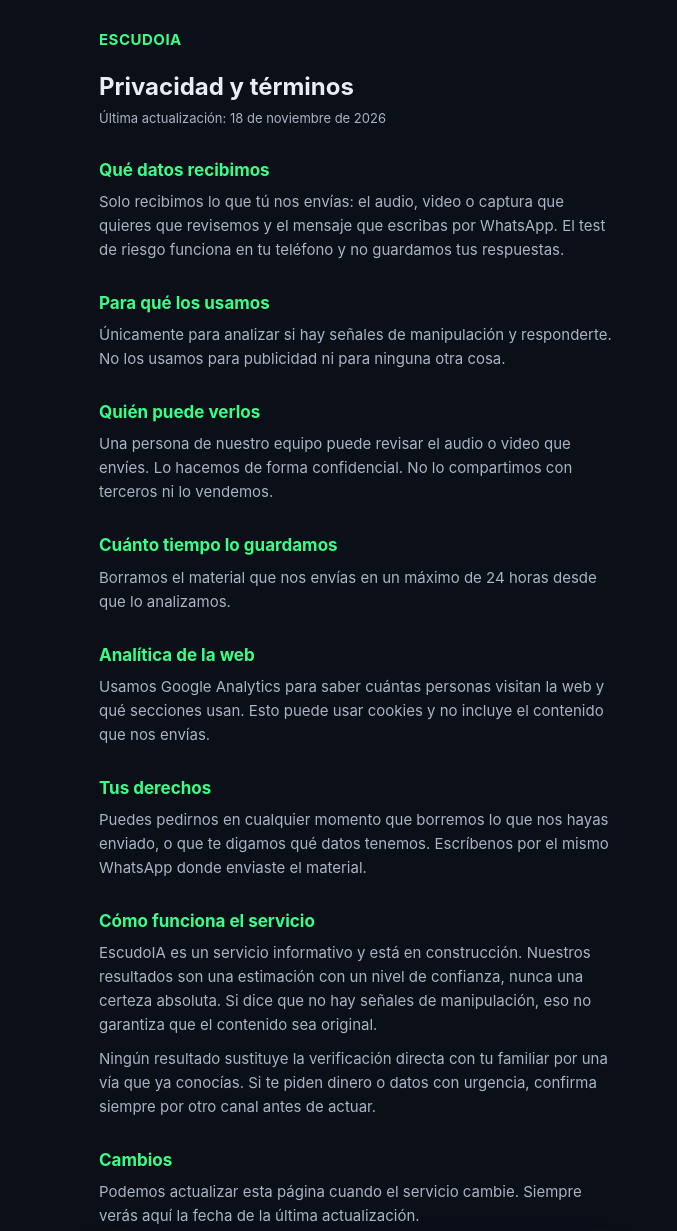
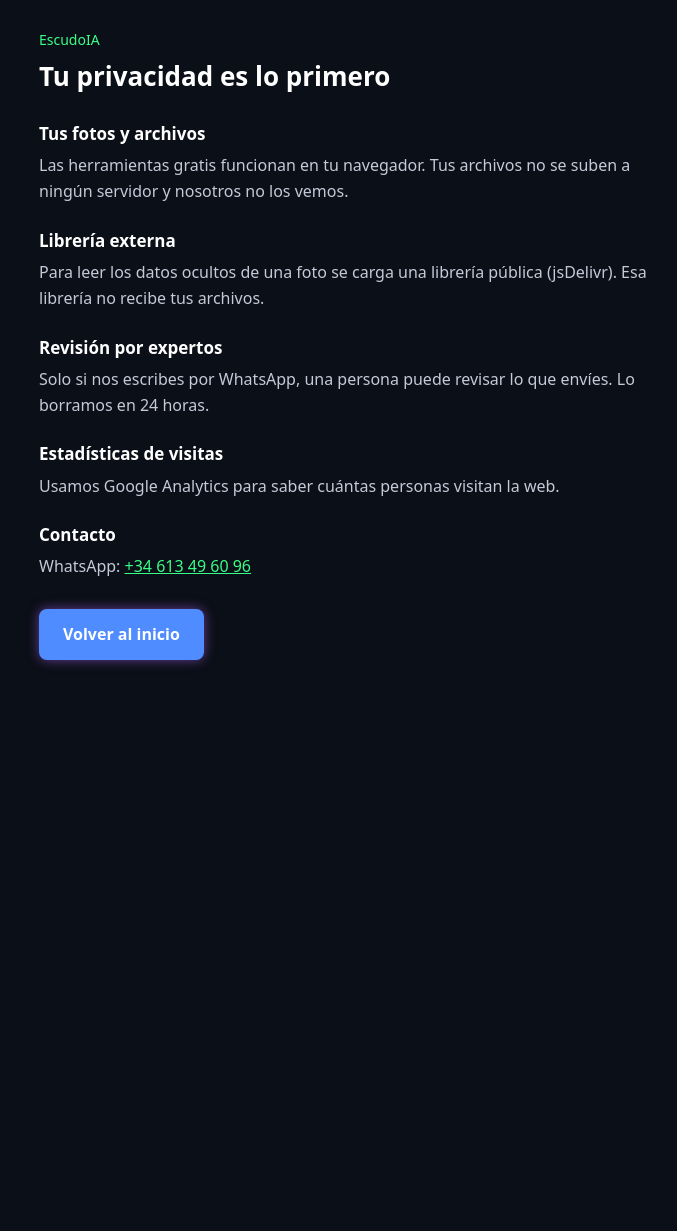
Before and after one commit to garpules/escudoia, a plain HTML site: page privacidad.html in a window 1280 px wide. Shown: the top 1231 px of the page, without its empty margins (281-958 px from the left). After the commit the page ends 800 px from the top, so only its background shows below. Drawn offline with Linux system fonts and the light colour scheme.

Commit message:
Update privacidad.html

```diff
--- a/privacidad.html
+++ b/privacidad.html
@@ -2,58 +2,45 @@
 <html lang="es">
 <head>
 <meta charset="UTF-8">
-<meta name="viewport" content="width=device-width, initial-scale=1.0">
-<title>Privacidad y términos — EscudoIA</title>
-<meta name="robots" content="index, follow">
+<meta name="viewport" content="width=device-width, initial-scale=1">
+<title>Privacidad y términos | EscudoIA</title>
+<meta name="description" content="Cómo cuida EscudoIA tu privacidad: tus archivos no se suben a ningún servidor.">
+<script>(function(w,d,s,l,i){w[l]=w[l]||[];w[l].push({'gtm.start':new Date().getTime(),event:'gtm.js'});var f=d.getElementsByTagName(s)[0],j=d.createElement(s),dl=l!='dataLayer'?'&l='+l:'';j.async=true;j.src='https://www.googletagmanager.com/gtm.js?id='+i+dl;f.parentNode.insertBefore(j,f);})(window,document,'script','dataLayer','GTM-WVXN2PNC');</script>
+<script async src="https://www.googletagmanager.com/gtag/js?id=G-EX9MNLHWH7"></script>
+<script>window.dataLayer=window.dataLayer||[];function gtag(){dataLayer.push(arguments);}gtag('js',new Date());gtag('config','G-EX9MNLHWH7');</script>
 <style>
-  :root{--bg:#0b0f17;--text:#e8edf5;--dim:#a9b4c6;--green:#39FF88;--accent:#4f8cff;
-    --glow:0 0 6px rgba(176,102,255,1),0 0 20px rgba(176,102,255,.75),0 0 38px rgba(176,102,255,.45);}
-  *{box-sizing:border-box;}
-  body{margin:0;background:var(--bg);color:var(--text);line-height:1.6;
-    font-family:-apple-system,BlinkMacSystemFont,"Segoe UI",Roboto,Helvetica,Arial,sans-serif;}
-  .wrap{max-width:560px;margin:0 auto;padding:28px 20px 60px;}
-  .logo{color:var(--green);font-weight:700;font-size:15px;letter-spacing:.5px;margin-bottom:20px;}
-  h1{font-size:24px;margin:0 0 6px;line-height:1.25;}
-  h2{font-size:17px;margin:28px 0 6px;color:var(--green);}
-  p{margin:0 0 10px;font-size:15px;color:var(--dim);}
-  .updated{font-size:13px;color:var(--dim);margin-bottom:6px;}
-  .back{display:block;text-align:center;text-decoration:none;margin-top:36px;
-    background:var(--accent);color:#fff;font-weight:700;font-size:16px;
-    border:1.5px solid var(--green);border-radius:12px;padding:14px;box-shadow:var(--glow);}
+body{margin:0;background:#0b0f17;color:#c3cad8;font-family:system-ui,-apple-system,Segoe UI,Roboto,sans-serif;line-height:1.65;font-size:16px}
+main{max-width:640px;margin:0 auto;padding:28px 20px 48px}
+.marca{color:#39FF88;font-size:14px;margin:0 0 4px}
+h1{color:#fff;font-size:26px;margin:0 0 22px;font-weight:600}
+h2{color:#fff;font-size:17px;margin:22px 0 4px;font-weight:600}
+p{margin:0}
+.volver{display:inline-block;margin-top:30px;background:#4f8cff;color:#fff;text-decoration:none;padding:12px 24px;border-radius:8px;font-weight:600;box-shadow:0 0 12px rgba(176,102,255,0.55)}
+a.wa{color:#39FF88}
 </style>
 </head>
 <body>
-<div class="wrap">
-  <div class="logo">ESCUDOIA</div>
-  <h1>Privacidad y términos</h1>
-  <p class="updated">Última actualización: 18 de noviembre de 2026</p>
+<noscript><iframe src="https://www.googletagmanager.com/ns.html?id=GTM-WVXN2PNC" height="0" width="0" style="display:none;visibility:hidden"></iframe></noscript>
+<main>
+<p class="marca">EscudoIA</p>
+<h1>Tu privacidad es lo primero</h1>
 
-  <h2>Qué datos recibimos</h2>
-  <p>Solo recibimos lo que tú nos envías: el audio, video o captura que quieres que revisemos y el mensaje que escribas por WhatsApp. El test de riesgo funciona en tu teléfono y no guardamos tus respuestas.</p>
+<h2>Tus fotos y archivos</h2>
+<p>Las herramientas gratis funcionan en tu navegador. Tus archivos no se suben a ningún servidor y nosotros no los vemos.</p>
 
-  <h2>Para qué los usamos</h2>
-  <p>Únicamente para analizar si hay señales de manipulación y responderte. No los usamos para publicidad ni para ninguna otra cosa.</p>
+<h2>Librería externa</h2>
+<p>Para leer los datos ocultos de una foto se carga una librería pública (jsDelivr). Esa librería no recibe tus archivos.</p>
 
-  <h2>Quién puede verlos</h2>
-  <p>Una persona de nuestro equipo puede revisar el audio o video que envíes. Lo hacemos de forma confidencial. No lo compartimos con terceros ni lo vendemos.</p>
+<h2>Revisión por expertos</h2>
+<p>Solo si nos escribes por WhatsApp, una persona puede revisar lo que envíes. Lo borramos en 24 horas.</p>
 
-  <h2>Cuánto tiempo lo guardamos</h2>
-  <p>Borramos el material que nos envías en un máximo de 24 horas desde que lo analizamos.</p>
+<h2>Estadísticas de visitas</h2>
+<p>Usamos Google Analytics para saber cuántas personas visitan la web.</p>
 
-  <h2>Analítica de la web</h2>
-  <p>Usamos Google Analytics para saber cuántas personas visitan la web y qué secciones usan. Esto puede usar cookies y no incluye el contenido que nos envías.</p>
+<h2>Contacto</h2>
+<p>WhatsApp: <a class="wa" href="https://wa.me/34613496096">+34 613 49 60 96</a></p>
 
-  <h2>Tus derechos</h2>
-  <p>Puedes pedirnos en cualquier momento que borremos lo que nos hayas enviado, o que te digamos qué datos tenemos. Escríbenos por el mismo WhatsApp donde enviaste el material.</p>
-
-  <h2>Cómo funciona el servicio</h2>
-  <p>EscudoIA es un servicio informativo y está en construcción. Nuestros resultados son una estimación con un nivel de confianza, nunca una certeza absoluta. Si dice que no hay señales de manipulación, eso no garantiza que el contenido sea original.</p>
-  <p>Ningún resultado sustituye la verificación directa con tu familiar por una vía que ya conocías. Si te piden dinero o datos con urgencia, confirma siempre por otro canal antes de actuar.</p>
-
-  <h2>Cambios</h2>
-  <p>Podemos actualizar esta página cuando el servicio cambie. Siempre verás aquí la fecha de la última actualización.</p>
-
-  <a class="back" href="/">Volver a EscudoIA</a>
-</div>
+<a class="volver" href="/">Volver al inicio</a>
+</main>
 </body>
 </html>
```
